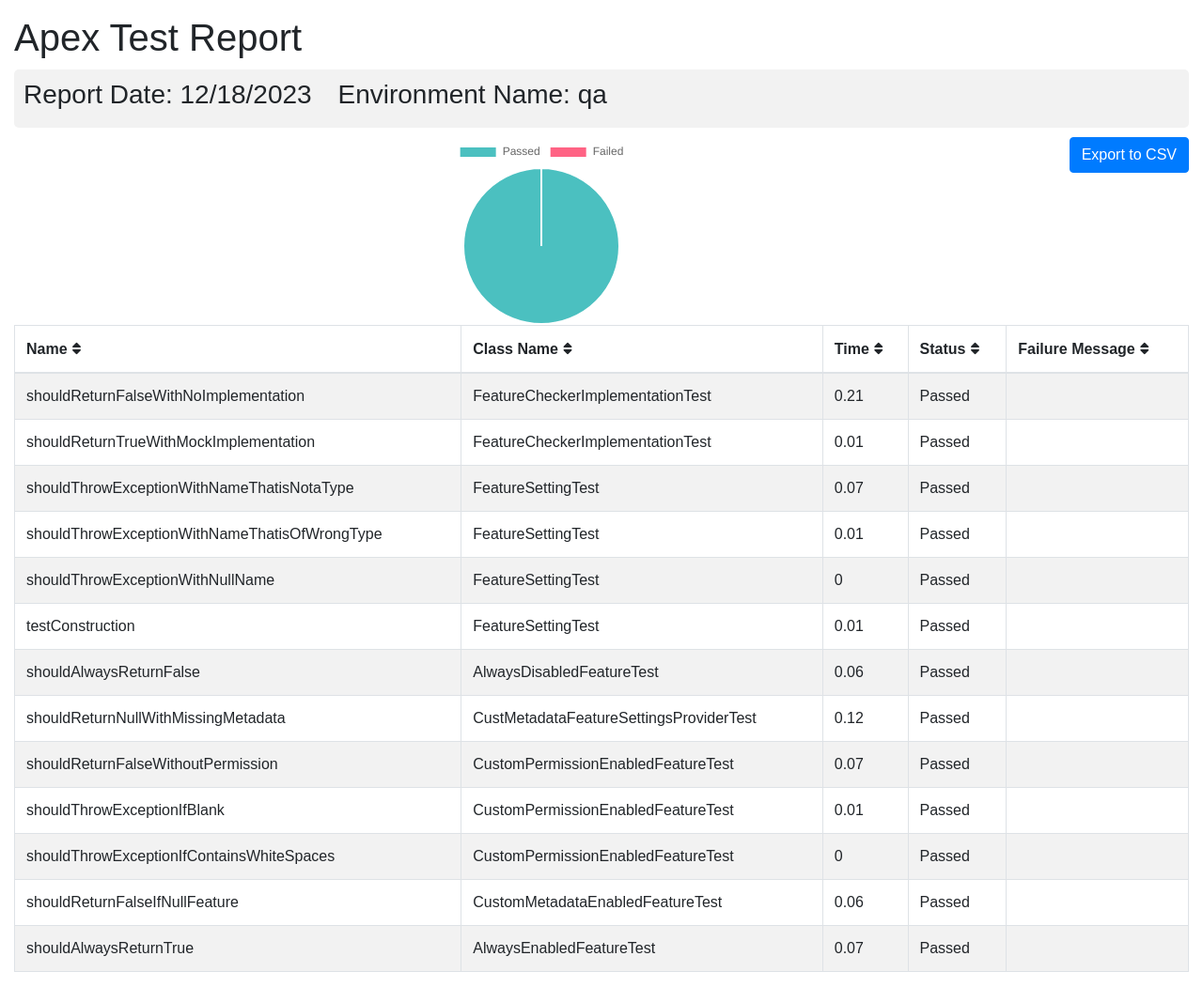
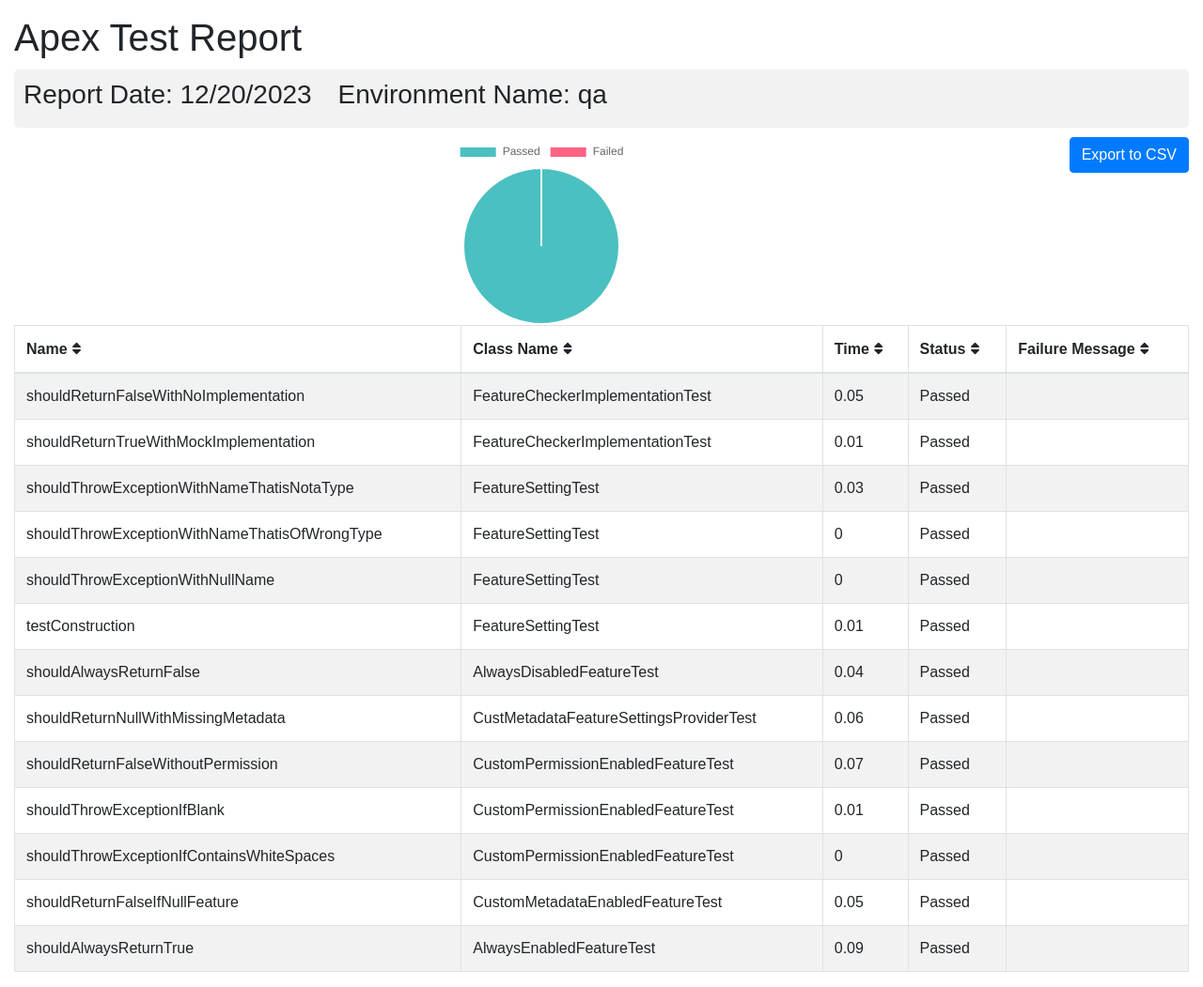
Before and after one commit to flxbl-io/sfops-dashboard, a Jekyll site: the page apextestResults/qa.html, which Jekyll copies as it is, in a window 1280 px wide. Shown: the whole page at 94% size. Built offline with Jekyll 4.4.1, drawn with Linux system fonts in a browser that asks for light colours.

Commit message:
Updated apex test results

```diff
--- a/apextestResults/qa.html
+++ b/apextestResults/qa.html
@@ -102,7 +102,7 @@
       <div class="container-fluid">
         <h1 class="mt-3">Apex Test Report</h1>
         <div class="info-card">
-        <h3>Report Date: 12/18/2023 <span style="margin-left: 20px;">Environment Name: qa</span></h3>
+        <h3>Report Date: 12/20/2023 <span style="margin-left: 20px;">Environment Name: qa</span></h3>
         </div>
         <button onclick="exportTableToCSV('testReport.csv')" class="btn btn-primary float-right">Export to CSV</button>
         <div id="chart-container">
@@ -123,7 +123,7 @@
         <tr>
           <td>shouldReturnFalseWithNoImplementation</td>
           <td>FeatureCheckerImplementationTest</td>
-          <td>0.21</td>
+          <td>0.05</td>
           <td>Passed</td>
           <td></td>
         </tr>
@@ -137,14 +137,14 @@
         <tr>
           <td>shouldThrowExceptionWithNameThatisNotaType</td>
           <td>FeatureSettingTest</td>
-          <td>0.07</td>
+          <td>0.03</td>
           <td>Passed</td>
           <td></td>
         </tr>
         <tr>
           <td>shouldThrowExceptionWithNameThatisOfWrongType</td>
           <td>FeatureSettingTest</td>
-          <td>0.01</td>
+          <td>0</td>
           <td>Passed</td>
           <td></td>
         </tr>
@@ -165,14 +165,14 @@
         <tr>
           <td>shouldAlwaysReturnFalse</td>
           <td>AlwaysDisabledFeatureTest</td>
-          <td>0.06</td>
+          <td>0.04</td>
           <td>Passed</td>
           <td></td>
         </tr>
         <tr>
           <td>shouldReturnNullWithMissingMetadata</td>
           <td>CustMetadataFeatureSettingsProviderTest</td>
-          <td>0.12</td>
+          <td>0.06</td>
           <td>Passed</td>
           <td></td>
         </tr>
@@ -200,14 +200,14 @@
         <tr>
           <td>shouldReturnFalseIfNullFeature</td>
           <td>CustomMetadataEnabledFeatureTest</td>
-          <td>0.06</td>
+          <td>0.05</td>
           <td>Passed</td>
           <td></td>
         </tr>
         <tr>
           <td>shouldAlwaysReturnTrue</td>
           <td>AlwaysEnabledFeatureTest</td>
-          <td>0.07</td>
+          <td>0.09</td>
           <td>Passed</td>
           <td></td>
         </tr>
```
